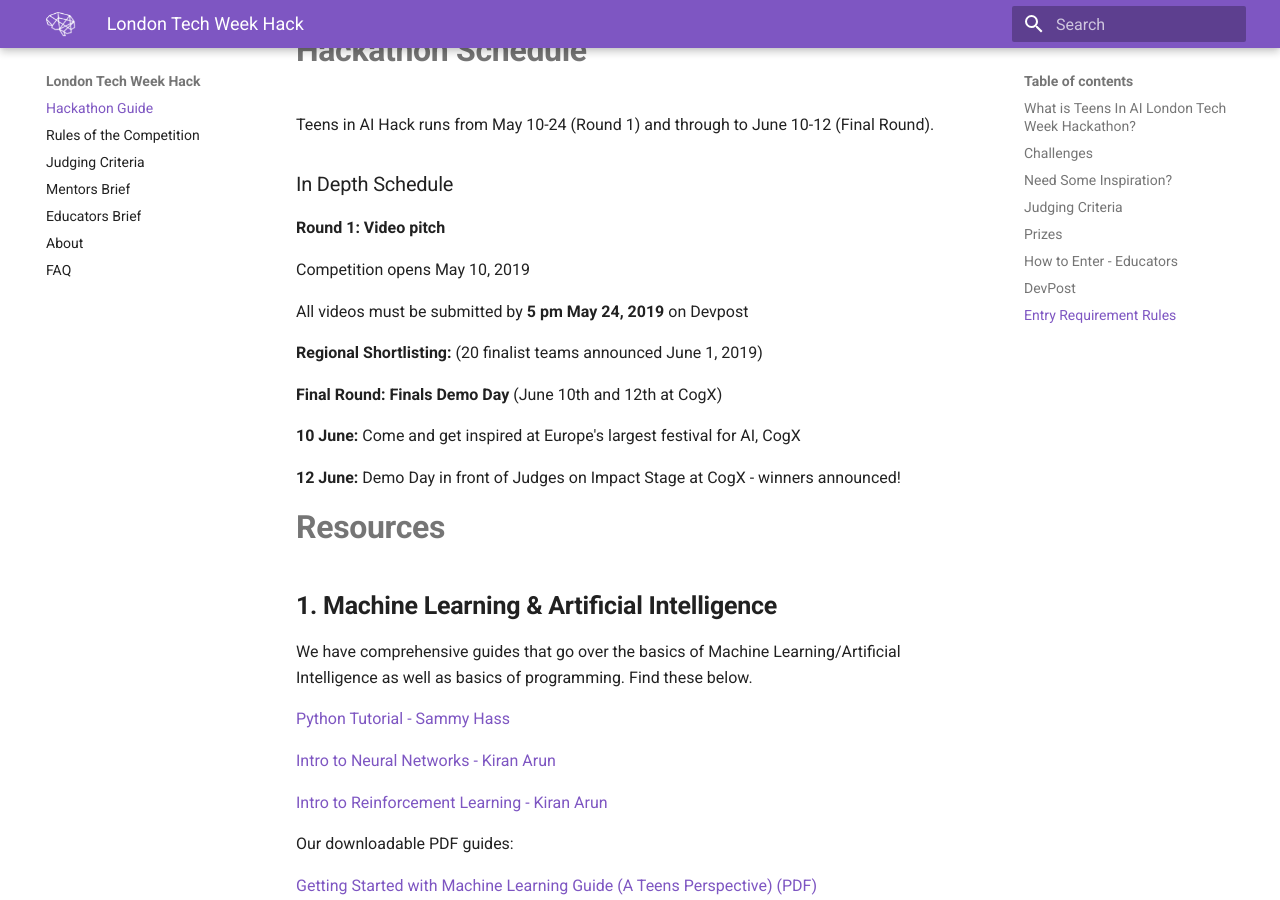
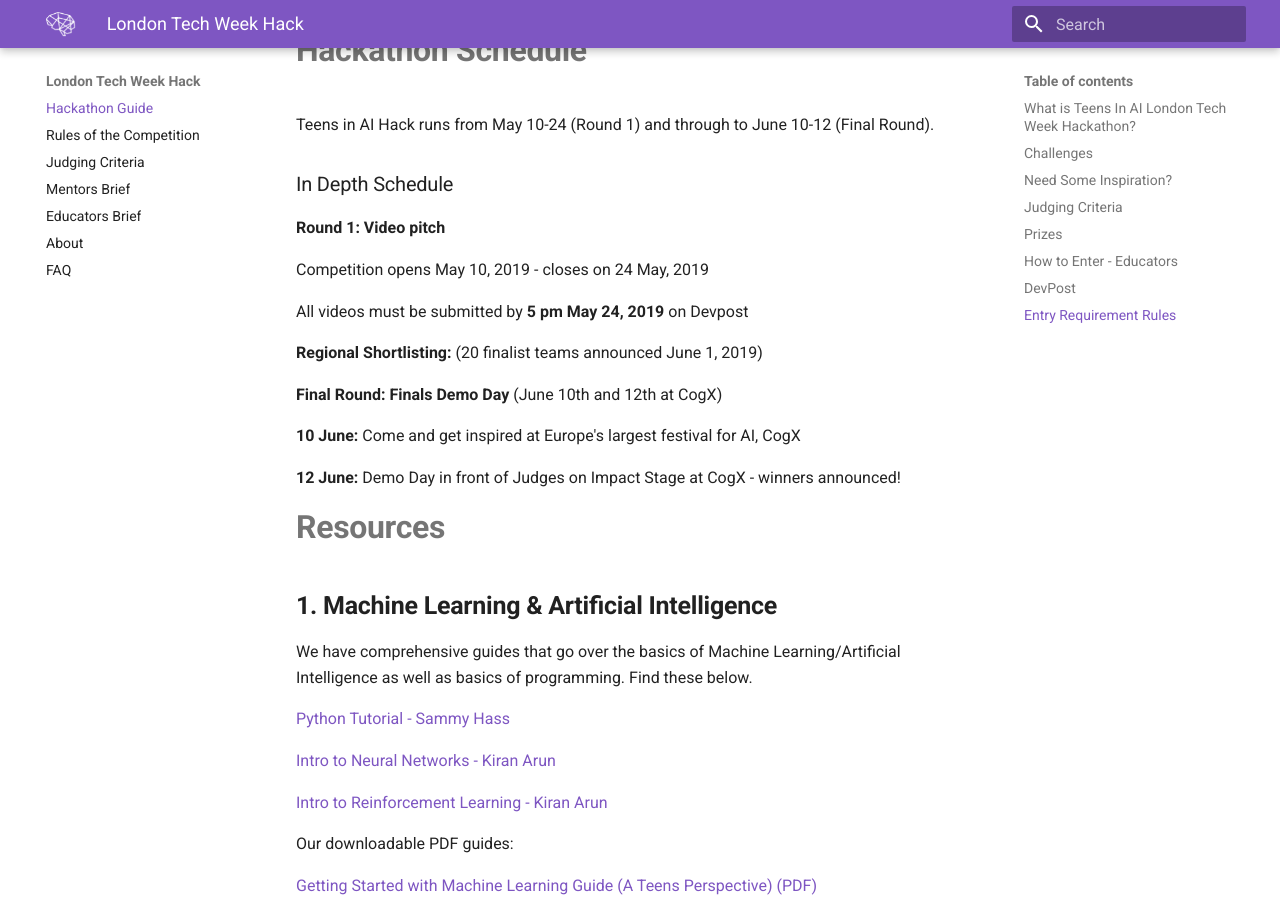
Before and after one commit to elenasinel/tech-week, an MkDocs documentation site: the page built from docs/index.md, in a window 1280 px wide and 900 px high, scrolled down 6170 px. Built offline with MkDocs 1.6.1 and Material for MkDocs 9.7.7, drawn with Linux system fonts in a browser that asks for light colours.

Commit message:
Update Documentation “index”

```diff
--- a/docs/index.md
+++ b/docs/index.md
@@ -105,7 +105,7 @@
 
 **Round 1: Video pitch**
 
-Competition opens May 10, 2019
+Competition opens May 10, 2019 - closes on 24 May, 2019
 
 All videos must be submitted by **5 pm May 24, 2019** on Devpost
 
```
